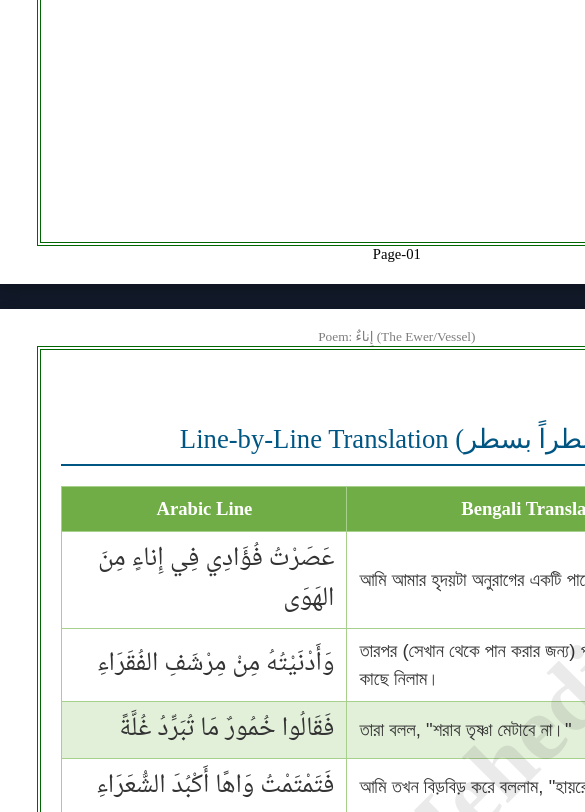
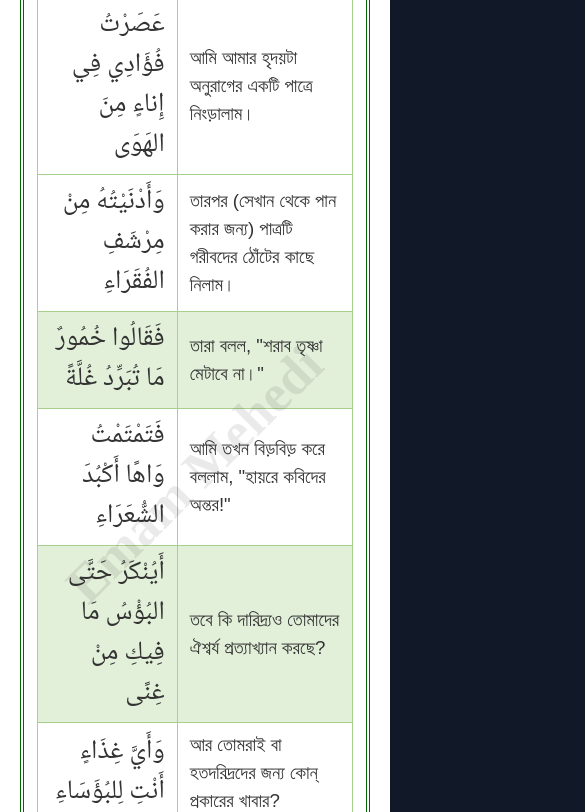
Before and after one commit to emammehedi17/classcaddy, a plain HTML site: page poem-ina.html in a window 390 px wide. Shown: the part 1048-1860 px from the top of the page, 585 px wide, since content can reach past the window. Drawn offline with nearby package versions, Linux system fonts and the light colour scheme; a web font is replaced by a local one.

Commit message:
Relative page view for mobile

```diff
--- a/script.js
+++ b/script.js
@@ -155,8 +155,6 @@ document.addEventListener('DOMContentLoaded', function () {
         let hidePlayerTimeout;
         let isPlaying = false;
 
-        // --- KEY CHANGE: The hardcoded playlist has been removed ---
-
         function formatTime(seconds) {
             if (isNaN(seconds)) return "0:00";
             const minutes = Math.floor(seconds / 60);
@@ -192,7 +190,10 @@ document.addEventListener('DOMContentLoaded', function () {
             isPlaying = true;
             playPauseIcon.classList.remove('fa-play');
             playPauseIcon.classList.add('fa-pause');
+            // Only set timeout to hide if on a desktop-sized screen
+            if (window.innerWidth > 1024) {
                 hidePlayerTimeout = setTimeout(() => musicPlayer.classList.add('player-hidden'), 2000);
+            }
         }
 
         function pauseAudio() {
@@ -206,7 +207,6 @@ document.addEventListener('DOMContentLoaded', function () {
 
         function togglePlayPause() { isPlaying ? pauseAudio() : playAudio(); }
 
-        // --- KEY CHANGE: Prev/Next buttons are now disabled as there is no playlist ---
         if(prevBtn) prevBtn.style.display = 'none';
         if(nextBtn) nextBtn.style.display = 'none';
 
@@ -231,19 +231,24 @@ document.addEventListener('DOMContentLoaded', function () {
         audio.addEventListener('timeupdate', updateProgress);
         progressBarContainer.addEventListener('click', setProgress);
 
-        // When the song ends, it just resets to the beginning
         audio.addEventListener('ended', () => {
             pauseAudio();
-            audio.currentTime = 0; // Reset the track
+            audio.currentTime = 0;
         });
 
+        // --- KEY CHANGE: Auto-hide logic is now conditional ---
+        // Only add hover effects on desktop-sized screens
+        if (window.innerWidth > 1024) {
             playerHoverArea.addEventListener('mouseenter', () => {
                 clearTimeout(hidePlayerTimeout);
                 musicPlayer.classList.remove('player-hidden');
             });
             musicPlayer.addEventListener('mouseleave', () => {
-            if (isPlaying) { hidePlayerTimeout = setTimeout(() => musicPlayer.classList.add('player-hidden'), 500); }
+                if (isPlaying) {
+                    hidePlayerTimeout = setTimeout(() => musicPlayer.classList.add('player-hidden'), 500);
+                }
             });
+        }
     }
 
     /* ==========================================================================
@@ -258,8 +263,6 @@ document.addEventListener('DOMContentLoaded', function () {
             lastScrollY = currentScrollY <= 0 ? 0 : currentScrollY;
         });
     }
-});
-
 
     /* ==========================================================================
      * 6. Mobile Navigation Logic
@@ -269,14 +272,12 @@ const mobileMenu = document.getElementById('mobile-menu');
     const mobileAcademicButton = document.getElementById('mobile-academic-button');
     const mobileAcademicMenu = document.getElementById('mobile-academic-menu');
 
-// Toggles the main mobile menu
     if (mobileMenuButton && mobileMenu) {
         mobileMenuButton.addEventListener('click', () => {
             mobileMenu.classList.toggle('hidden');
         });
     }
 
-// Toggles the nested "Academic" sub-menu
     if (mobileAcademicButton && mobileAcademicMenu) {
         mobileAcademicButton.addEventListener('click', () => {
             mobileAcademicMenu.classList.toggle('hidden');
@@ -286,3 +287,4 @@ if (mobileAcademicButton && mobileAcademicMenu) {
             }
         });
     }
+});
--- a/style.css
+++ b/style.css
@@ -595,3 +595,27 @@ body.is-fullscreen footer {
 #mobile-academic-button svg.rotate-180 {
     transform: rotate(180deg);
 }
+
+
+/* ==========================================================================
+   13. Mobile View Corrections
+   ========================================================================== */
+
+/* This media query targets screens smaller than 768px (tablets and phones) */
+@media (max-width: 768px) {
+    .poem-page {
+        /* Override the fixed 210mm width on mobile */
+        width: 100%;
+        min-height: 0; /* Allow height to be determined by content */
+        padding: 15pt; /* Reduce padding slightly for small screens */
+        margin: 15px 0; /* Adjust margin for mobile */
+    }
+
+    .poem-page-content-wrapper {
+        padding: 10pt; /* Reduce inner padding */
+    }
+
+    .watermark {
+        font-size: 40pt; /* Make watermark smaller on mobile */
+    }
+}
```
Lines whose indentation alone changed are shown as unchanged.
